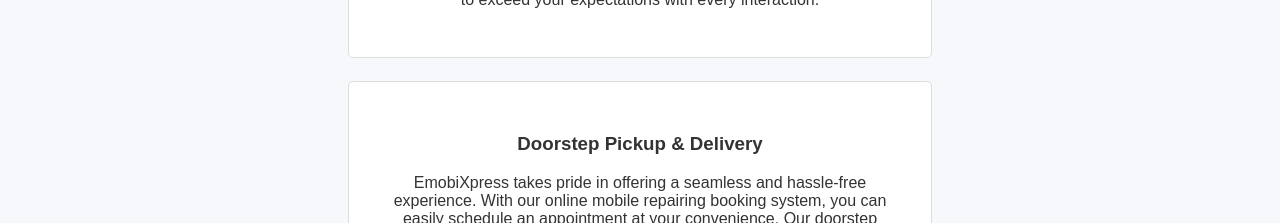
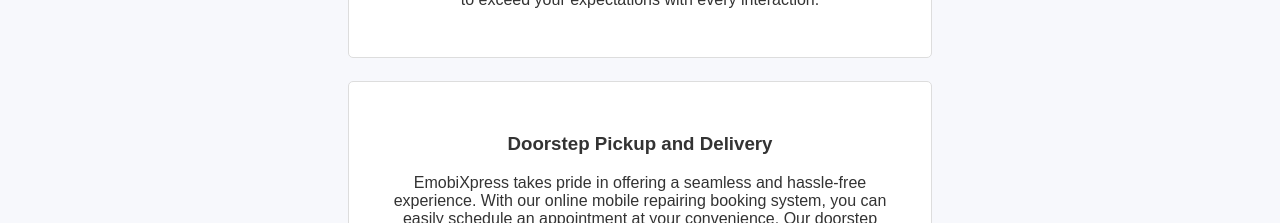
Before and after one commit to vinayvinu500/Mobixpress, a React (Create React App) app: page / in a window 1280 px wide. Shown: the part 1360-1583 px from the top of the page. Built offline with nearby package versions, Linux system fonts and the light colour scheme.

Commit message:
general changes

```diff
--- a/src/App.js
+++ b/src/App.js
@@ -65,7 +65,7 @@ function App() {
                                     <p>We are committed to providing exceptional service and stand behind the quality of our repairs. That’s why we offer a 100% warranty on every repair we undertake. Your satisfaction is our utmost priority, and we strive to exceed your expectations with every interaction.</p>
                                 </div>
                                 <div className="service">
-                                    <h3>Doorstep Pickup & Delivery</h3>
+                                    <h3>Doorstep Pickup and Delivery</h3>
                                     <p>EmobiXpress takes pride in offering a seamless and hassle-free experience. With our online mobile repairing booking system, you can easily schedule an appointment at your convenience. Our doorstep pickup and delivery services save you time and effort, allowing you to get your device repaired without leaving the comfort of your home.</p>
                                 </div>
                                 <div className="service">
```
